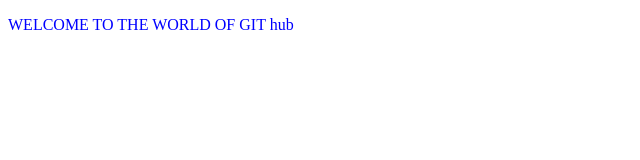
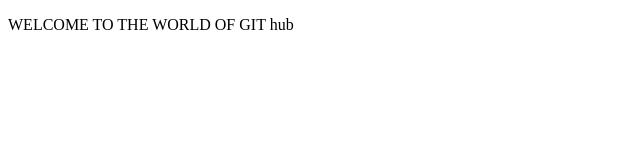
Before and after one commit to MUMA10045/XAVIER, a plain HTML site: page index.html in a window 1280 px wide. Shown: the whole page, without its empty margins (0-640 px from the left). Drawn offline with Linux system fonts and the light colour scheme.

Commit message:
removed style

```diff
--- a/index.html
+++ b/index.html
@@ -1,11 +1,7 @@
 <!DOCTYPE html>
 <html lang="eng">
     <head>
-        <style>
-            p{
-                color: blue;
-            }
-        </style>
+
         <title>playing with git</title>
     </head>
     <body>
```
